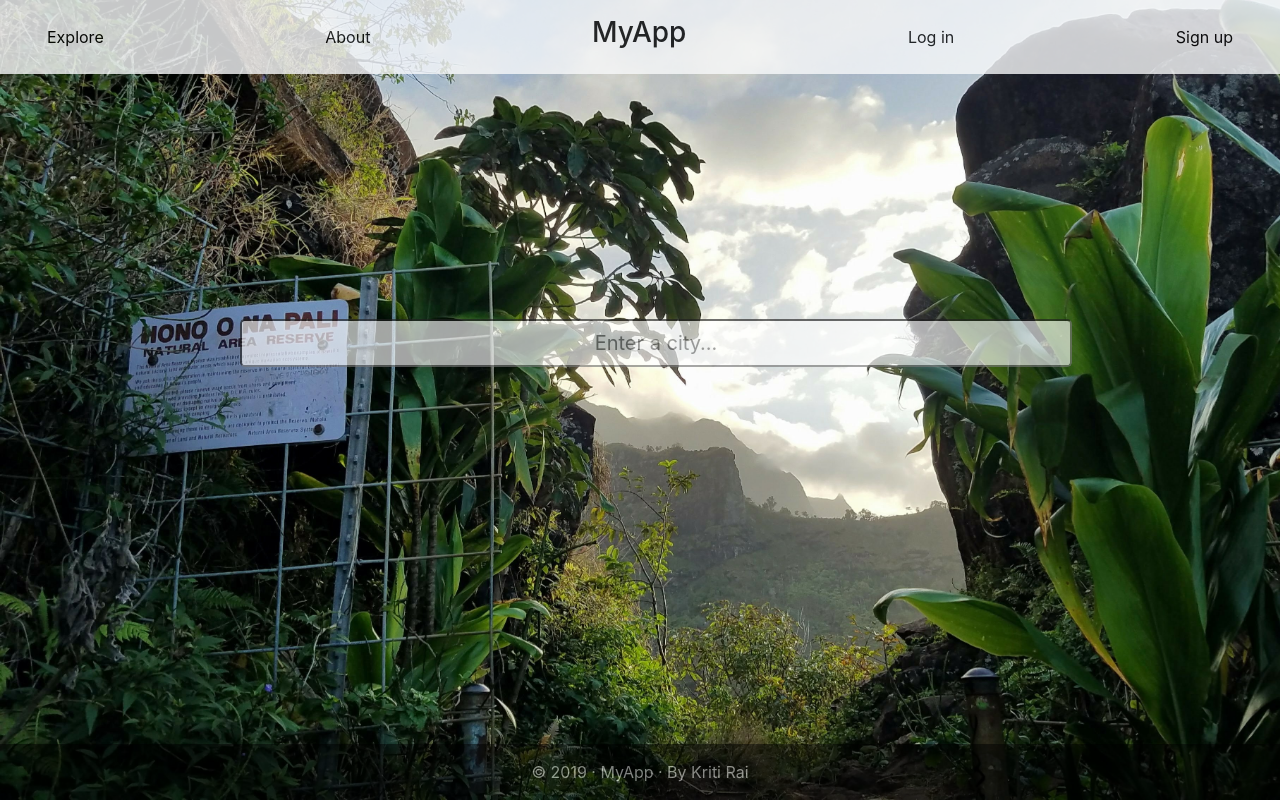
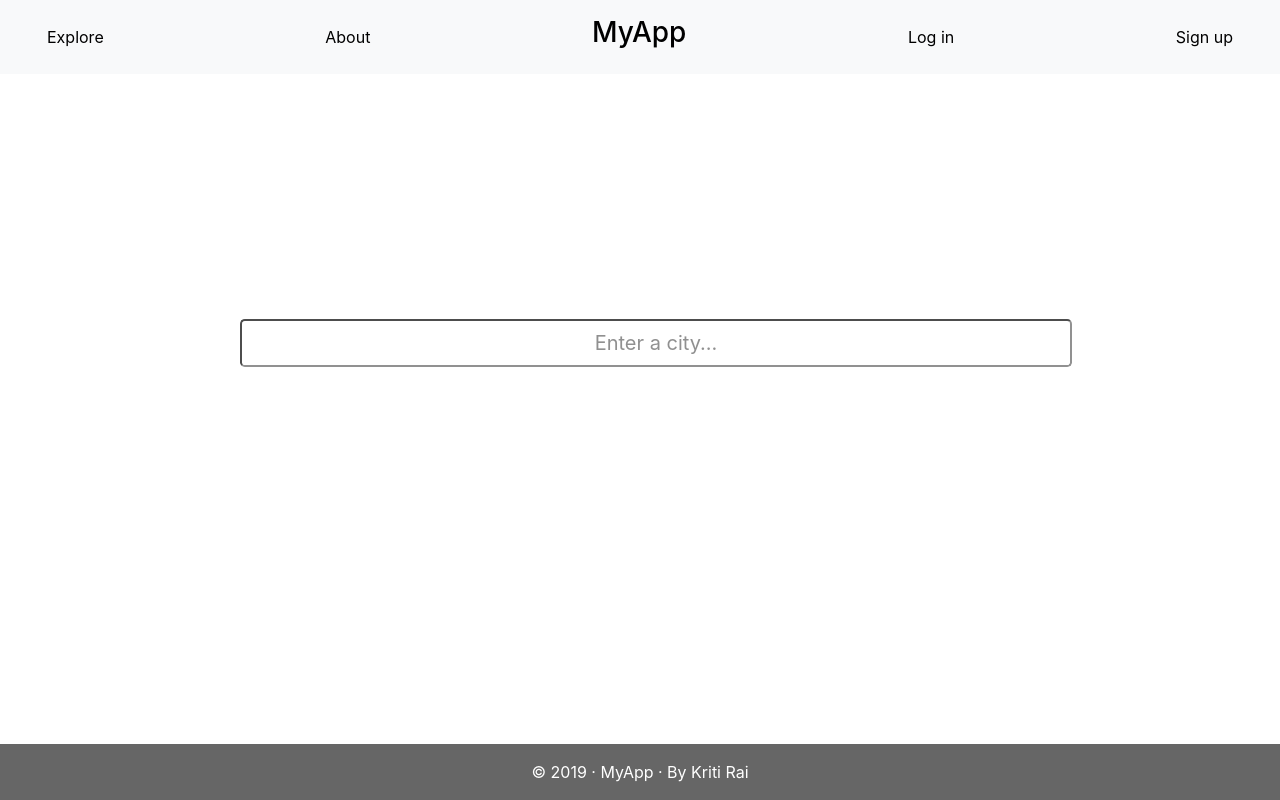
Before and after one commit to kriti-rai/trailista, a React (Create React App) app in the folder client/: page / in a window 1280 px wide. Built offline with nearby package versions, Linux system fonts and the light colour scheme; no server answers.

Commit message:
Change body to #home

```diff
--- a/client/public/style.css
+++ b/client/public/style.css
@@ -1,9 +1,8 @@
-body {
+#home {
  background-image: url('../images/napali-trail.jpg');
  background-repeat: no-repeat;
  background-attachment: fixed;
  background-size: cover;
- opacity: 0.8;
  min-height: 100vh;
 }
 
```
